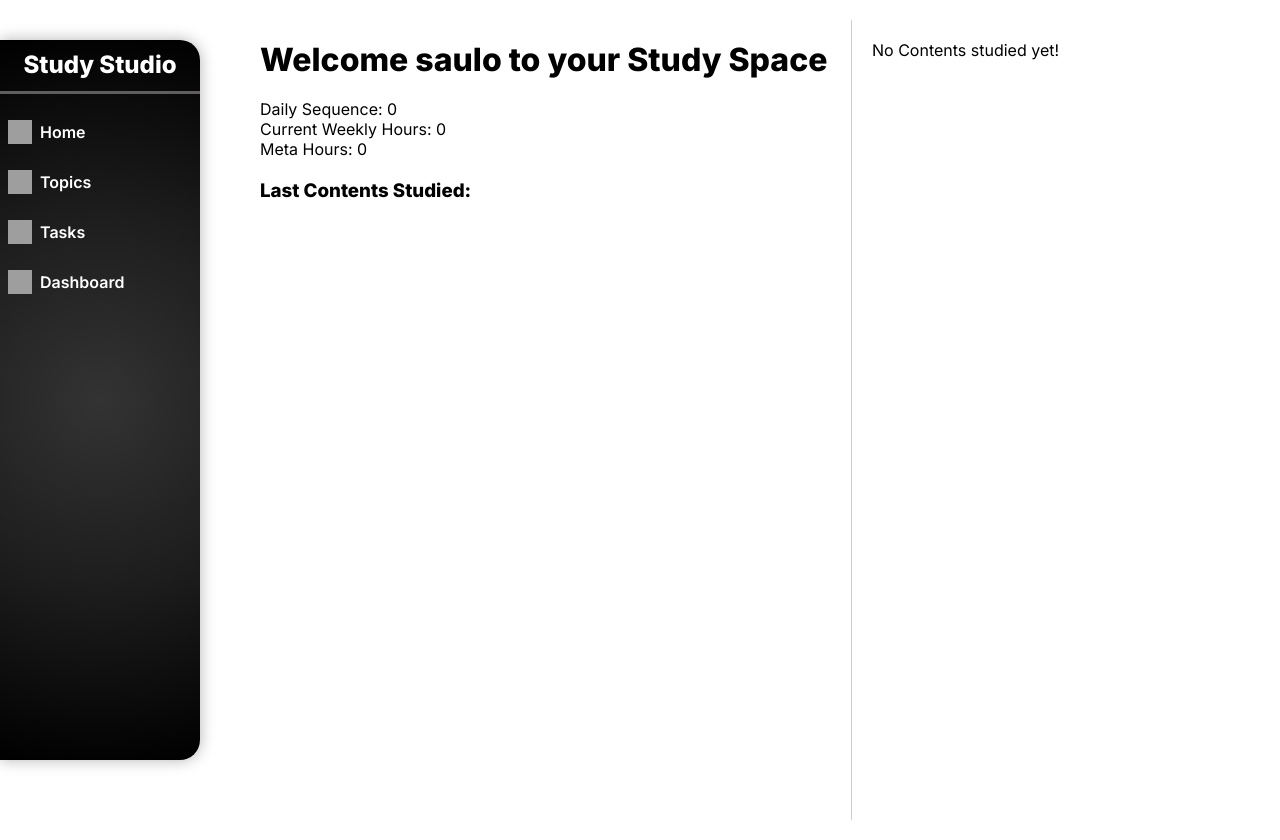
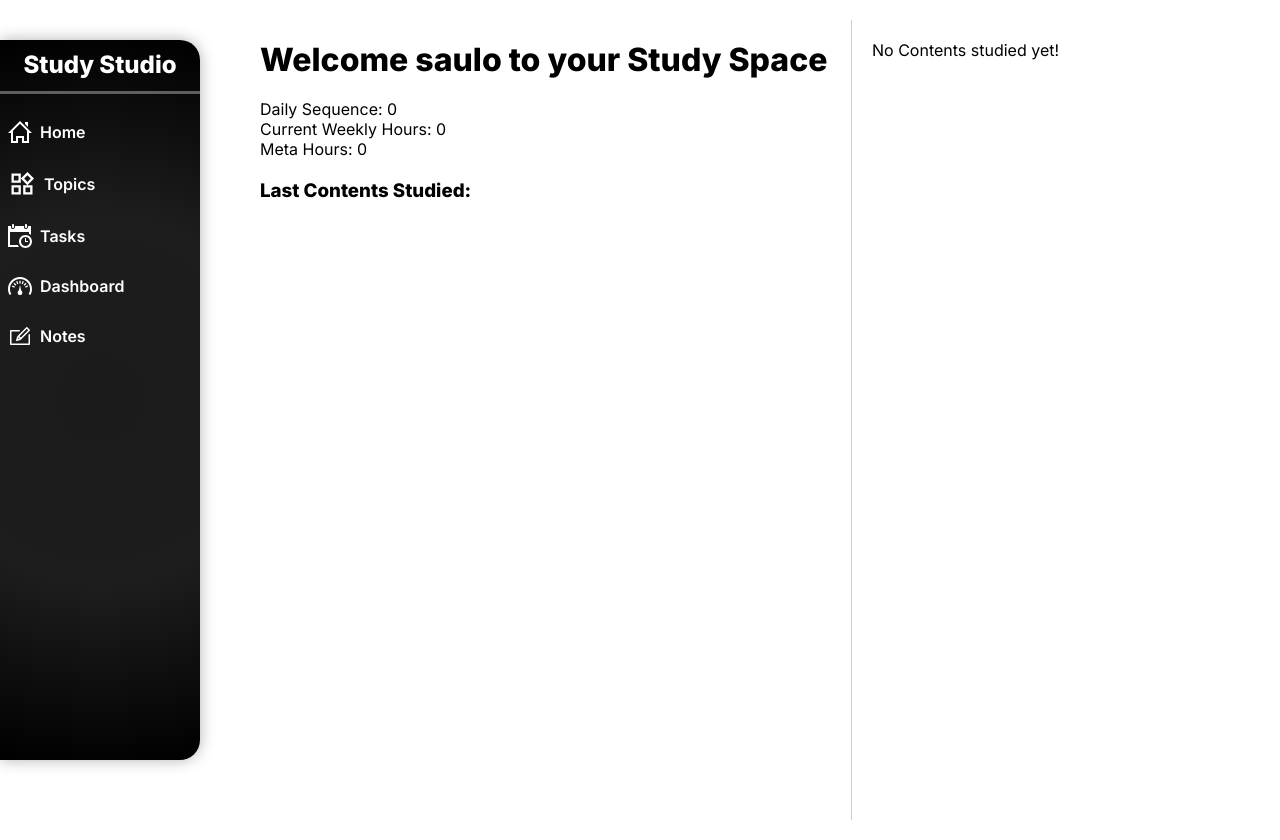
Before and after one commit to saulo-duarte/Study-Studio, a Django app: page /home/ in a window 1280 px wide. Run offline with Django 5.2, Linux system fonts and the light colour scheme; a user stored in the database is signed in; grey boxes are pictures that could not be loaded.

Commit message:
style: change side bar icons

```diff
--- a/static/css/base.css
+++ b/static/css/base.css
@@ -17,7 +17,7 @@ body, html {
 
 .sidebar {
     width: 200px;
-    background: radial-gradient(circle, #333, #1d1d1d, #000);
+    background: radial-gradient(circle, #1b1b1b, #1d1d1d, #000);
     border: #f0dd30;
     border-top-right-radius: 20px;
     border-bottom-right-radius: 20px;
@@ -67,6 +67,12 @@ body, html {
     margin-right: 8px; /* Espaço entre o ícone e o texto */
 }
 
+.icon-container .topics-icon {
+    width: 28px;  /* Tamanho do ícone */
+    height: 28px; /* Tamanho do ícone */
+    margin-right: 8px;
+}
+
 .sidebar ul li a {
     color: rgb(255, 255, 255);  /* Mudando a cor do texto para preto para melhor contraste */
     text-decoration: none;
--- a/templates/base.html
+++ b/templates/base.html
@@ -7,6 +7,7 @@
     <meta name="viewport" content="width=device-width, initial-scale=1.0">
     <title>Study Studio</title>
     <link rel="stylesheet" href="{% static 'css/base.css' %}">
+    <link rel="stylesheet" href="{% static 'svg/' %}">
     <link href="https://fonts.googleapis.com/css2?family=Inter:wght@400;600&display=swap" rel="stylesheet">
     <link href="https://fonts.googleapis.com/css2?family=Inter:wght@800&display=swap" rel="stylesheet">
 </head>
@@ -20,7 +21,7 @@
             <li class="menu-item">
                 <a href="{% url 'home' %}">
                     <div class="icon-container">
-                        <img src="https://cdn3.iconfinder.com/data/icons/flaticons-1/24/flaticon_house-512.png" alt="Home" class="home-icon">
+                        <img src="{% static 'svg/home.svg' %}" alt="Home" class="home-icon">
                         Home
                     </div>
                 </a>
@@ -28,7 +29,7 @@
             <li class="menu-item">
                 <a href="{% url 'topics' %}">
                     <div class="icon-container">
-                        <img src="https://i.imgur.com/v2RBH0P.png" alt="Topics" class="topics-icon">
+                        <img src="{% static 'svg/topics.svg' %}" alt="Topics" class="topics-icon">
                         Topics
                     </div>
                 </a>
@@ -36,7 +37,7 @@
             <li class="menu-item">
                 <a href="{% url 'tasks' %}">
                     <div class="icon-container">
-                        <img src="https://cdn-icons-png.flaticon.com/512/488/488004.png" alt="Tasks" class="tasks-icon">
+                        <img src="{% static 'svg/calendar.svg' %}" alt="tasks" class="tasks-icon">
                         Tasks
                     </div>
                 </a>
@@ -44,9 +45,17 @@
             <li class="menu-item">
                 <a href="{% url 'dashboard' %}">
                     <div class="icon-container">
-                        <img src="https://i.imgur.com/zgBLDa1.png" alt="Dashboard" class="dashboard-icon">
+                        <img src="{% static 'svg/dashboard.svg' %}" alt="Dashboard" class="dashboard-icon">
                         Dashboard
                     </div>
+                </a>
+            </li>
+            <li class="menu-item">
+                <a href="{% url 'dashboard' %}">
+                    <div class="icon-container">
+                        <img src="{% static 'svg/notes.svg' %}" alt="Notes" class="notes-icon">
+                        Notes
+                     </div>
                 </a>
             </li>
         </ul>
```
Also changed, not shown: db.sqlite3, static/svg/calendar.svg (added), static/svg/dashboard.svg (added), static/svg/home.svg (added), static/svg/notes.svg (added), static/svg/topics.svg (added).
